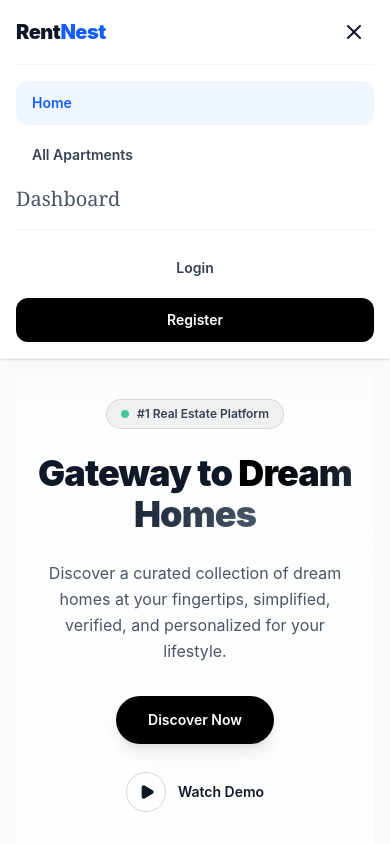
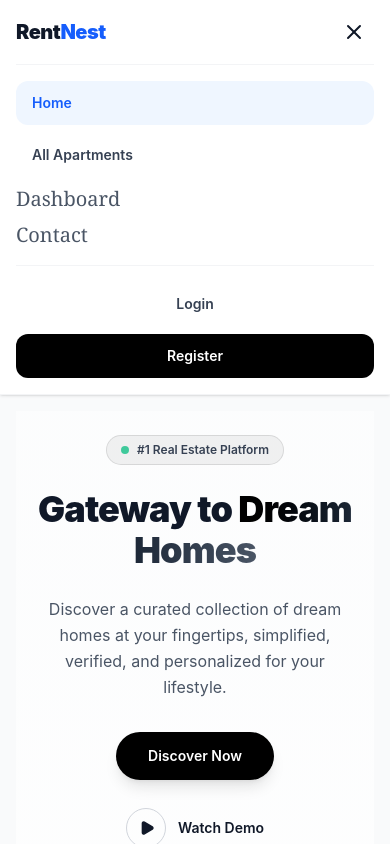
Before and after one commit to saifur2468/L2-A5-Nextjs, a Next.js app: page / in a window 390 px wide. Both pictures are taken after a click on the button 354 px from the left and 32 px from the top of the page. Shown: the top 844 px of the page. Built offline with nearby package versions, Linux system fonts and the light colour scheme.

Commit message:
fix:contact route add small device

```diff
--- a/app/components/Navbar.tsx
+++ b/app/components/Navbar.tsx
@@ -234,6 +234,17 @@
               Dashboard
 
             </Link>
+            <Link
+              href="/contact"
+              className={`text-xl  font-serif transition ${
+                isActive('/contact')
+                  ? 'text-blue-600'
+                  : 'text-gray-600 hover:text-black'
+              }`}
+            >
+              Contact
+
+           </Link>
               {/* Auth */}
               {token ? (
                 <div className="border-t border-gray-100 pt-4 mt-2">
```
